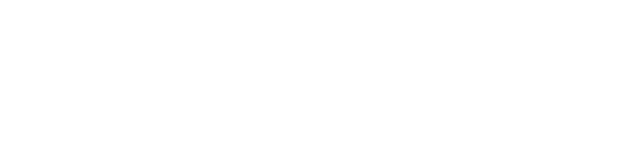
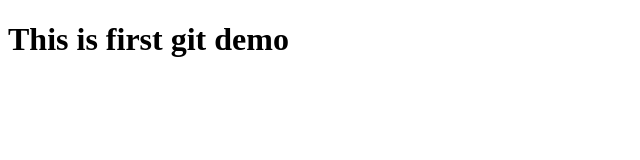
Before and after one commit to swagat1928/TRYHARD, a plain HTML site: page index.html in a window 1280 px wide. Shown: the whole page, without its empty margins (0-640 px from the left). Drawn offline with Linux system fonts and the light colour scheme.

Commit message:
change in body

```diff
--- a/index.html
+++ b/index.html
@@ -6,6 +6,6 @@
     <title>change in test-branch</title>
 </head>
 <body>
-
+    <h1>This is first git demo</h1>
 </body>
 </html>
```
